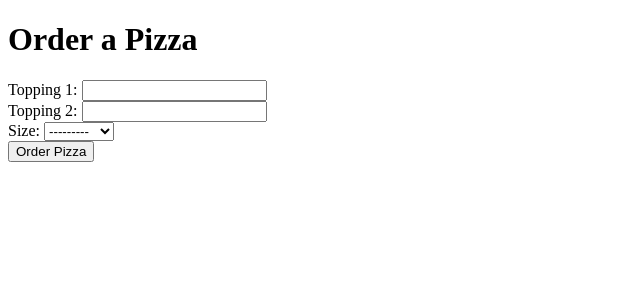
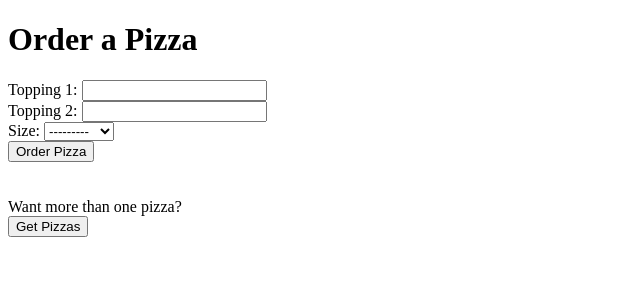
Before and after one commit to bcLego19/pythonTests, a Django app: page /order/ in a window 1280 px wide. Shown: the top 300 px of the page, without its empty margins (0-640 px from the left). Run offline with Django 5.2, Linux system fonts and the light colour scheme; data comes from the database, SQL or seed files in the repository.

Commit message:
Update pizza order template to add multiple form

```diff
--- a/PythonDjango/nandiasgarden/pizza/templates/pizza/order.html
+++ b/PythonDjango/nandiasgarden/pizza/templates/pizza/order.html
@@ -10,4 +10,13 @@
     <input type="submit" value="Order Pizza">
 </form>
 
+<br><br>
+
+Want more than one pizza?
+
+<form action="{% url 'pizzas' %}" method="get">
+    {{ multiple_form }}
+    <input type="submit" value="Get Pizzas">
+</form>
+
 </html>
```
